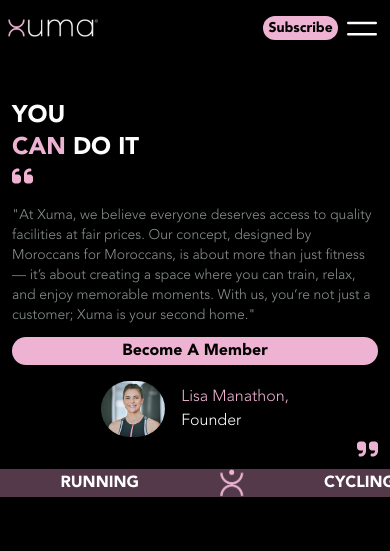
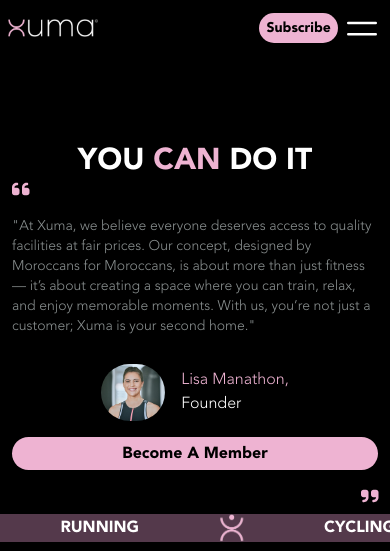
Before and after one commit to smahidv/xuma, a Next.js app: page / in a window 390 px wide. Shown: the top 551 px of the page. Built offline with nearby package versions, Linux system fonts and the light colour scheme; a web font is replaced by a local one.

Commit message:
touch swipe

```diff
--- a/app/page.tsx
+++ b/app/page.tsx
@@ -36,14 +36,13 @@
 				</div>
 
 				{/* Text Content */}
-				<div className=" flex justify-center items-center px-3 pt-[10dvh] md:p-0 z-10 lg:mt-28 ">
+				<div className=" flex justify-center items-center px-3 pt-[15dvh] md:p-0 z-10 lg:mt-28 ">
 					<div>
-						<h1 className="lg:text-6xl md:text-4xl text-2xl uppercase font-black">
-							you <br />
-							<span className="text-crayola">can</span> do it
+						<h1 className="lg:text-6xl md:text-4xl text-3xl uppercase font-black text-center md:text-left">
+						<span className="md:block">you</span><span className="text-crayola"> can</span> do it
 						</h1>
 						<FontAwesomeIcon
-							className="text-2xl md:text-4xl text-crayola"
+							className="text-xl md:text-4xl text-crayola"
 							icon={faQuoteLeft}
 						/>
 						<p className="text-sm text-light_gray md:py-6 py-3 lg:min-w-[80ch] max-w-[65ch]">
@@ -53,10 +52,7 @@
 							space where you can train, relax, and enjoy memorable moments.
 							With us, you’re not just a customer; Xuma is your second home."
 						</p>
-						<div className="md:flex md:flex-row-reverse justify-between items-center space-y-4">
-							<button className="w-full md:w-fit font-black text-black bg-crayola capitalize md:px-btn-md-x md:py-btn-md-y  px-btn-sm-x py-btn-sm-y rounded-full hover:shadow-crayola_sm_shd">
-								become a member
-							</button>
+						<div className="md:flex md:flex-row-reverse justify-between my-4 items-center space-y-4">
 							<div className="flex gap-4 items-center justify-center rounded-full">
 								<div className="w-16">
 									<Image
@@ -73,10 +69,13 @@
 									<span>Founder</span>
 								</div>
 							</div>
+							<button className="w-full md:w-fit font-black text-black bg-crayola capitalize md:px-btn-md-x md:py-btn-md-y  px-btn-sm-x py-btn-sm-y rounded-full hover:shadow-crayola_sm_shd">
+								become a member
+							</button>
 						</div>
 						<div className="flex justify-end">
 							<FontAwesomeIcon
-								className="text-2xl md:text-4xl  text-crayola"
+								className="text-xl md:text-4xl  text-crayola"
 								icon={faQuoteRight}
 							/>
 						</div>
@@ -176,7 +175,7 @@
 					<PinkCircle className="-bottom-12 -left-12 invisible lg:visible " />
 				</div>
 			</section>
-			<section className="my-12  container  ">
+			<section className="my-12  ">
 				<SlidesFonctions slidesContent={slidesContent} />
 			</section>
 			<section className="my-12 mt-24 container grid md:grid-cols-2 gap-y-4 md:gap-x-10  ">
@@ -355,13 +354,13 @@
 							type="email"
 							name=""
 							id=""
-							className="outline-none px-2 py-1 md:px-6 md:py-3 rounded-md text-black  w-full placeholder:text-sm placeholder:md:text-base "
+							className="outline-none px-2 py-1 md:px-6 md:py-3 rounded-sm text-black  w-full placeholder:text-sm placeholder:md:text-base "
 							placeholder="E-mail"
 						/>
 						<div className="pt-6 xs:pt-0">
 						<button
 							type="button"
-							className="px-2 py-1 md:px-6 md:py-3 bg-crayola text-black rounded-md font-black"
+							className="px-btn-x py-btn-y bg-crayola text-black rounded-sm font-black"
 						>
 							Subscribe
 						</button>
--- a/components/Header.tsx
+++ b/components/Header.tsx
@@ -24,7 +24,7 @@
 	return (
 		<header className="lg:px-14 md:pt-4 p-2 fixed top-0 bg-black z-30 w-full ">
 			<nav className="flex justify-between items-center ">
-				<Link href="/" className=" w-[90px] ">
+				<Link href="/" className=" w-[90px] md:w-[110px] ">
 					<Image
 						src={xuma}
 						alt="Logo"
@@ -46,7 +46,7 @@
 					className="space-y-8 lg:space-y-0 lg:flex gap-x-4 pt-24 lg:pt-0" />
 				</div>
 				<div className="flex md:gap-4 gap-1 items-center">
-					<button className="text-sm sm:text-base rounded-full bg-crayola text-black md:px-btn-md-x md:py-btn-md-y  px-btn-sm-x py-btn-sm-y font-black capitalize hover:shadow-crayola_shd">
+					<button className="text-sm sm:text-base rounded-full bg-crayola text-black  md:px-btn-md-x md:py-btn-md-y  px-btn-sm-x py-btn-sm-y font-black capitalize hover:shadow-crayola_shd">
 						subscribe
 					</button>
 					<button
--- a/components/home/SlidesFonctions.tsx
+++ b/components/home/SlidesFonctions.tsx
@@ -1,6 +1,6 @@
 "use client";
 import Image from "next/image";
-import React, { useEffect, useState } from "react";
+import React, { useEffect, useState, useRef } from "react";
 import Chevron from "@/components/home/Chevron";
 import Link from "next/link";
 import { FontAwesomeIcon } from "@fortawesome/react-fontawesome";
@@ -20,7 +20,8 @@
 
 const SlidesFonctions = ({ slidesContent }: SlidesContentProps) => {
 	const [activeSlide, setSlideIndex] = useState(0);
-	const [isLargeScreen, setIsLargeScreen] = useState(false); // Initialize to false
+	const [isLargeScreen, setIsLargeScreen] = useState(false);
+	const startX = useRef(0); // Track swipe start position
 
 	// Ensure window.innerWidth is accessed only on client-side
 	useEffect(() => {
@@ -28,13 +29,8 @@
 			setIsLargeScreen(window.innerWidth > 768);
 		};
 
-		// Set initial screen size
 		handleResize();
-
-		// Update the state on resize
 		window.addEventListener("resize", handleResize);
-
-		// Clean up the event listener
 		return () => {
 			window.removeEventListener("resize", handleResize);
 		};
@@ -52,10 +48,32 @@
 		);
 	};
 
+	// Handle touch start event
+	const handleTouchStart = (e: React.TouchEvent) => {
+		startX.current = e.touches[0].clientX;
+	};
+
+	// Handle touch end event to detect swipe
+	const handleTouchEnd = (e: React.TouchEvent) => {
+		const endX = e.changedTouches[0].clientX;
+		if (startX.current - endX > 50) {
+			// Swipe left (next slide)
+			showNextSlide();
+		} else if (endX - startX.current > 50) {
+			// Swipe right (previous slide)
+			showPrevSlide();
+		}
+	};
+
 	return (
-		<div className="w-full h-full overflow-hidden">
+		<div
+			className="w-full h-full"
+
+		>
 			<div
 				className="flex transition-transform duration-350 ease-in-out  "
+				onTouchStart={handleTouchStart} // Register swipe start
+				onTouchEnd={handleTouchEnd}     // Register swipe end
 				style={{
 					transform: `translateX(-${activeSlide * 100}%)`,
 				}}
@@ -63,9 +81,9 @@
 				{slidesContent.map((item, i) => (
 					<div
 						key={i}
-						className="relative  flex-shrink-0 w-full h-full bg-black grid gap-4 md:grid-cols-2"
+						className="relative flex-shrink-0 w-full h-full bg-black grid gap-4 md:grid-cols-2 container "
 					>
-						<div className="space-y-4 lg:space-y-8 xl:space-y-12  ">
+						<div className="space-y-4 lg:space-y-8 xl:space-y-12">
 							<div className="flex relative">
 								<Chevron className="size-8 md:size-12 text-crayola fill-current" />
 								<Chevron className="absolute size-8 md:size-12 text-white fill-current left-5 md:left-10" />
@@ -74,7 +92,8 @@
 								{item.title}
 							</h2>
 						</div>
-						<div className="md:max-w-[350px] md:self-end bg-dark_gray rounded-2xl p-6 order-2 mt-4  md:my-0 lg:absolute lg:bottom-0 ">
+
+						<div className=" lg:ml-accordingToContainer-lg md:max-w-[350px] md:self-end bg-dark_gray rounded-2xl p-6 order-2 mt-4 md:my-0  lg:absolute lg:bottom-0">
 							<h3 className="uppercase font-black mb-1 md:text-xl">we offer</h3>
 							<p className="text-xs md:text-sm max-w-[46ch]">
 								{item.description}
@@ -94,20 +113,20 @@
 								</div>
 							</Link>
 						</div>
-						<div className="w-full order-1 lg:min-h-[320px] ">
+						<div className="w-full order-1 lg:min-h-[320px]">
 							<Image
 								src={item.image}
 								alt={item.alt}
 								width={800}
 								height={534}
 								placeholder="blur"
-								className="object-cover rounded-2xl "
+								className="object-cover rounded-2xl"
 							/>
 						</div>
 					</div>
 				))}
 			</div>
-			<div className="flex md:justify-between justify-center    md:mt-12 items-center">
+			<div className="flex md:justify-between justify-center md:mt-12 items-center container">
 				<button
 					onClick={showPrevSlide}
 					className="invisible md:visible bg-crayola px-4 py-1 text-black rounded-lg font-bold"
@@ -118,16 +137,13 @@
 					{slidesContent.map((_, index) => (
 						<button
 							key={index}
-							onClick={() => {
-								setSlideIndex(index);
-							}}
-							className={` h-1 w-14 rounded-full ${
+							onClick={() => setSlideIndex(index)}
+							className={`h-1 w-14 rounded-full ${
 								activeSlide === index ? "bg-crayola" : "bg-light_gray"
 							}`}
 						></button>
 					))}
 				</div>
-
 				<button
 					onClick={showNextSlide}
 					className="invisible md:visible bg-crayola px-4 py-1 text-black rounded-lg font-bold"
--- a/constants/index.ts
+++ b/constants/index.ts
@@ -17,7 +17,7 @@
     alt: "Group Training",
     title: "Group Training",
     description:
-       "Diverse sessions like aerobics, Zumba, and muscle strengthening are available for you to join as per your preference"
+       "Diverse sessions like aerobics, Zumba, and muscle strengthening are available for you "
   },
   {
     image: pool,
--- a/tailwind.config.ts
+++ b/tailwind.config.ts
@@ -36,10 +36,15 @@
         inner:' inset 0 0 10px #eeb3d2',
       },
       padding: {
-        'btn-sm-x': '0.33rem',
-        'btn-sm-y': '0.1rem',
+        'btn-sm-x': '0.45rem',
+        'btn-sm-y': '0.3rem',
         'btn-md-x': '1.5rem',
         'btn-md-y': '0.75rem',
+        'btn-x': '1rem',
+        'btn-y': '0.5rem',
+      },
+      margin:{
+        'accordingToContainer-lg':"4rem",
       },
       backgroundImage: {
         'hero-pattern': "url('/images/bgBlack.jpg')",
```
Also changed, not shown: app/globals.css (line endings or trailing spaces).
